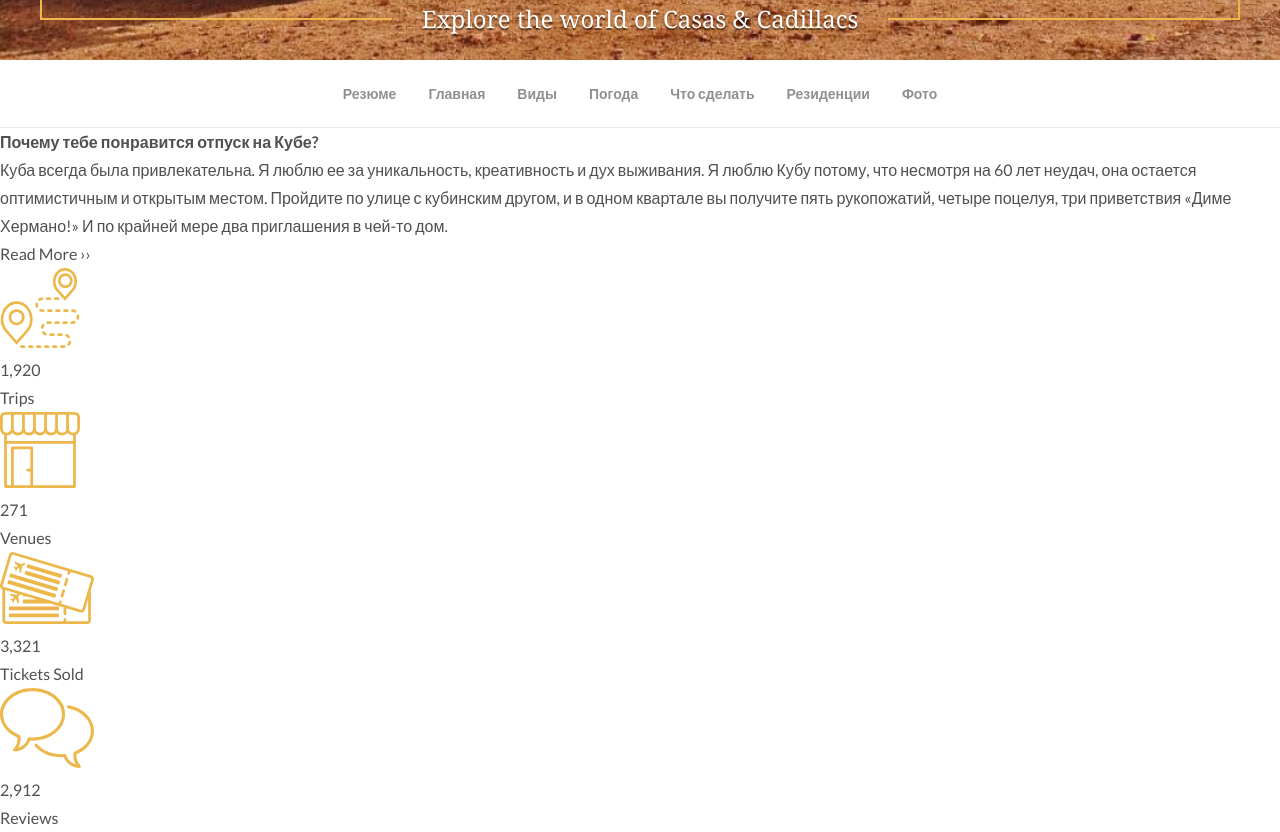
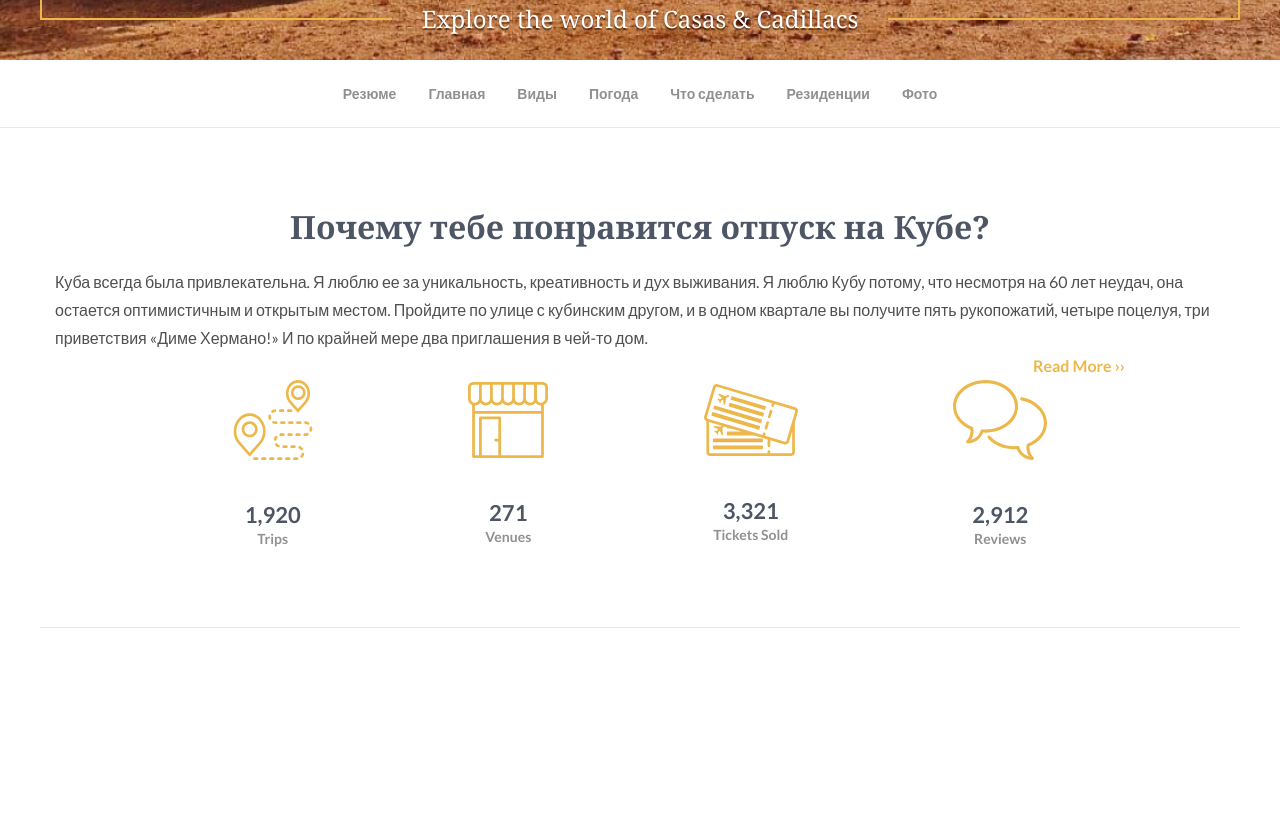
Before and after one commit to return-js/cuba, a plain HTML site: page index.html in a window 1280 px wide. Shown: the part 740-1572 px from the top of the page. After the commit the page ends 1368 px from the top, so only its background shows below. Drawn offline with nearby package versions, Linux system fonts and the light colour scheme.

Commit message:
end reason

```diff
--- a/css/style.css
+++ b/css/style.css
@@ -23,7 +23,13 @@ body {
  padding: 0 15px;
  margin: 0 auto;
 }
-
+.container-content {
+ max-width: 970px;
+ margin: 0 auto;
+}
+.section-line {
+ border-bottom: 1px solid rgba(208, 212, 216,.5);
+}
 
 .header__top {
  background-image: url("../images/top-bg.jpg");
@@ -97,3 +103,45 @@ margin-left: 30px;
  color: #4E5665;
  border-bottom: 4px solid #ECB84C;
 }
+
+.reason {
+ padding: 80px 0 0;
+}
+
+.reason__title {
+ font-family: Georgia;
+ line-height: 38px;
+ font-size: 32px;
+ text-align: center;
+ color: #4E5665;
+ margin-bottom: 22px;
+}
+
+.reason__link {
+ text-align: right;
+}
+.reason__link a {
+ font-weight: 700;
+ color: #ECB84C;
+ margin-bottom: 36px;
+}
+.reason__statistics {
+ display: flex;
+ justify-content: space-around;
+ align-items: center;
+ text-align: center;
+ padding-bottom: 80px;
+}
+
+.reason__statistics-num {
+ color: #4E5665;
+ margin-top: 32px;font-weight: bold;
+ font-size: 22px;
+ line-height: 30px;
+}
+.reason__statistics-text {
+  color: #909090;
+ font-weight: bold;
+ font-size: 14px;
+ line-height: 17px;
+}
--- a/index.html
+++ b/index.html
@@ -42,13 +42,13 @@
 </header>
 
 <section class="reason">
-    <div class="container"></div>
+    <div class="container section-line ">
         <h2 class="reason__title">Почему тебе понравится отпуск на Кубе?</h2>
         <p class="reason__text">Куба всегда была привлекательна. Я люблю ее за уникальность, креативность и дух выживания. Я люблю Кубу потому, что несмотря на 60 лет неудач, она остается оптимистичным и открытым местом. Пройдите по улице с кубинским другом, и в одном квартале вы получите пять рукопожатий, четыре поцелуя, три приветствия «Диме Хермано!» И по крайней мере два приглашения в чей-то дом.</p>
-    <div class="reason__link">
+        <div class="reason__link container-content">
             <a href="#">Read More ››</a>
         </div>
-    <div class="reason__statistics"></div>
+        <div class="reason__statistics container-content">
         <div class="reason__statistics-item">
             <img src="images/statistics-1.svg" alt="" class="reason__statistics-images">
             <p class="reason__statistics-num">1,920</p>
@@ -72,6 +72,8 @@
             <p class="reason__statistics-num">2,912</p>
             <p class="reason__statistics-text">Reviews</p>
          </div>
+       </div>
+     </div>
  </section>
 
 
```
Lines whose indentation alone changed are shown as unchanged.
